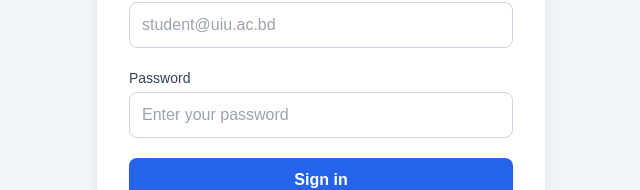
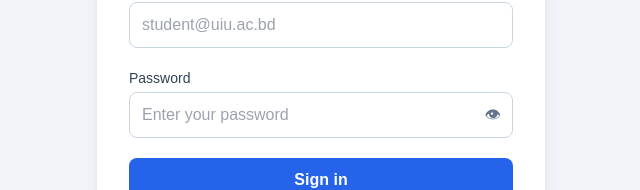
Before and after one commit to Sibgatul-Hassen/LabLink, a React (Vite) app in the folder frontend/: page /login in a window 1280 px wide. Shown: the part 358-548 px from the top of the page, without its empty margins (319-959 px from the left). Built offline with nearby package versions, Linux system fonts and the light colour scheme; no server answers.

Commit message:
feat: add password visibility toggle

```diff
--- a/frontend/src/pages/Login.tsx
+++ b/frontend/src/pages/Login.tsx
@@ -11,6 +11,7 @@ export default function Login() {
 
   const [email, setEmail] = useState("");
   const [password, setPassword] = useState("");
+  const [showPassword, setShowPassword] = useState(false);
   const [error, setError] = useState("");
   const [isLoading, setIsLoading] = useState(false);
 
@@ -100,16 +101,28 @@ export default function Login() {
               Password
             </label>
 
+            <div className="relative">
               <input
                 id="password"
-              type="password"
+                type={showPassword ? "text" : "password"}
                 value={password}
                 onChange={(event) => setPassword(event.target.value)}
                 disabled={isLoading}
                 autoComplete="current-password"
-              className="w-full rounded-lg border border-slate-300 px-3 py-2.5 outline-none transition focus:border-blue-500 focus:ring-2 focus:ring-blue-100 disabled:bg-slate-100"
+                className="w-full rounded-lg border border-slate-300 px-3 py-2.5 pr-10 outline-none transition focus:border-blue-500 focus:ring-2 focus:ring-blue-100 disabled:bg-slate-100"
                 placeholder="Enter your password"
               />
+
+              <button
+                type="button"
+                onClick={() => setShowPassword((visible) => !visible)}
+                disabled={isLoading}
+                aria-label={showPassword ? "Hide password" : "Show password"}
+                className="absolute inset-y-0 right-0 flex items-center px-3 text-slate-500 hover:text-slate-700 disabled:cursor-not-allowed"
+              >
+                {showPassword ? "🙈" : "👁"}
+              </button>
+            </div>
           </div>
 
           {error && (
```
Lines whose indentation alone changed are shown as unchanged.
